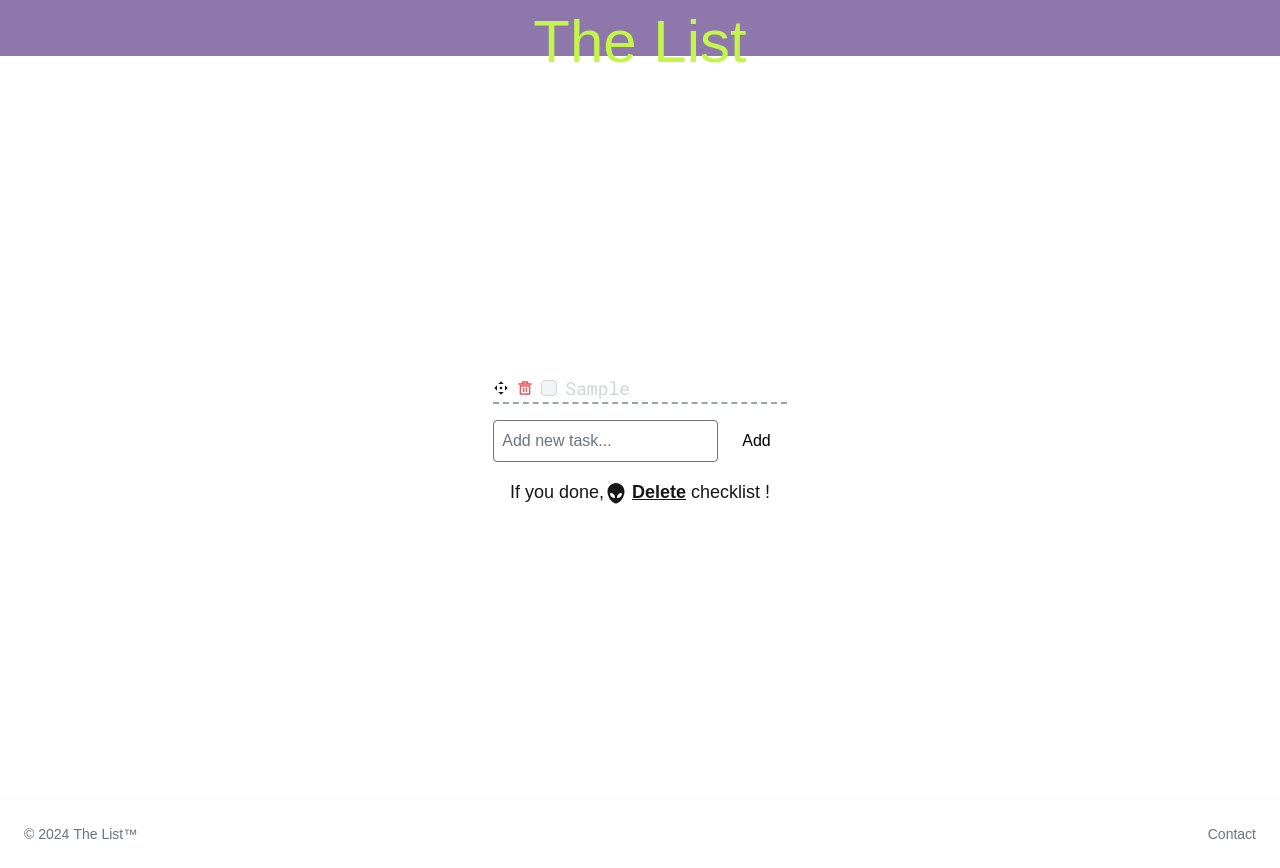
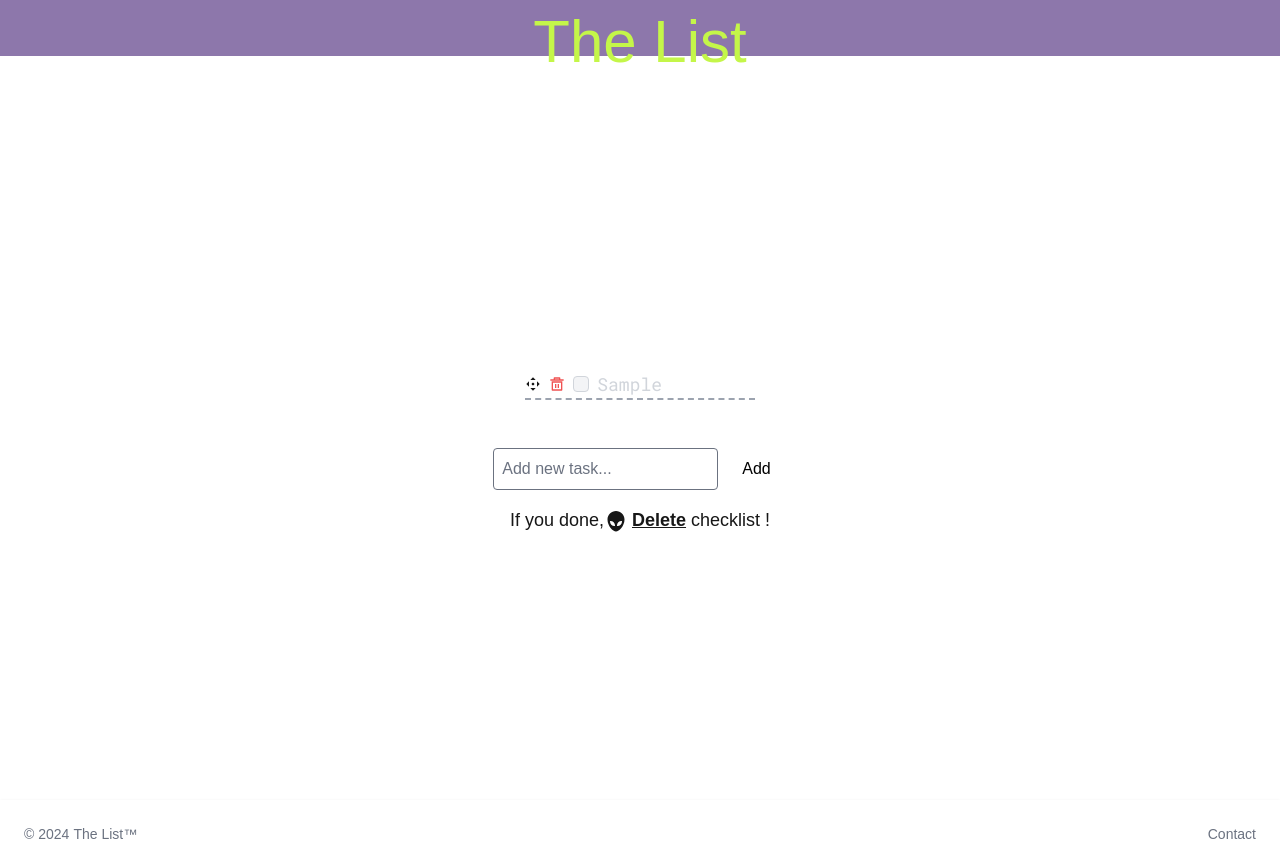
Before and after one commit to Muhammad-Yuda-Yudistira-00/the-list, a Next.js app: page /todolist/task in a window 1280 px wide. Both pictures are taken after typing "Sample" into the empty fields and a click on the button "Add". Built offline with nearby package versions, Linux system fonts and the light colour scheme; no server answers; a web font is replaced by a local one.

Commit message:
fix(mix) task component
refactoring task component, max width, and kursor

yudi-07-4

```diff
--- a/src/components/content/List.tsx
+++ b/src/components/content/List.tsx
@@ -1,16 +1,10 @@
-import { Checkbox, Label } from "flowbite-react";
 import { useState, useEffect, useRef } from "react";
-import { RiDeleteBin5Line, RiDragMoveFill } from "react-icons/ri";
 import {TaskProps} from "@/types/TaskProps"
 import { fetchTasks } from "@/utils/todolist/tasks/fetchTasks";
 import deleteTask from "@/utils/todolist/tasks/deleteTask";
-import {handleChange} from "@/utils/todolist/tasks/handleChange";
-import {handleInput} from "@/utils/todolist/tasks/handleInput";
 import {addTask} from "@/utils/todolist/tasks/addTask";
-import { useDrag, useDrop } from "react-dnd";
 import { robotoMono, cherryCreamSoda } from "@/libs/googleFonts/fontsStyle"
-
-const ItemType = "TASK";
+import TaskItem from "@/components/content/TaskItem"
 
 export default function List({code}: {code: string}) {
   const API_URL: string = process.env.NEXT_PUBLIC_API_URL || ''
@@ -65,8 +59,9 @@ const handleDragEnd = (draggedId: number, droppedId: number) => {
   };
 
   return (
-    <div className="flex max-w-md flex-col gap-4" id="checkbox">
+    <div className="flex max-w-2xl flex-col gap-4" id="checkbox">
 
+      <div className="max-h-96 overflow-y-scroll px-8 pb-8">
         {tasks.map((task, index) => (
           <TaskItem
             key={task.id}
@@ -80,6 +75,7 @@ const handleDragEnd = (draggedId: number, droppedId: number) => {
             setTasks={setTasks}
           />
         ))}
+      </div>
 
       {/* Input untuk task baru */}
       <div className="flex items-center gap-2">
@@ -106,77 +102,77 @@ const handleDragEnd = (draggedId: number, droppedId: number) => {
   );
 }
 
-function TaskItem({
-  task,
-  index,
-  handleDelete,
-  handleDragEnd,
-  API_URL,
-  API_KEY,
-  code,
-  setTasks
-}: {
-  task: TaskProps;
-  index: number;
-  handleDelete: (taskId: number) => void;
-  handleDragEnd: (draggedId: number, droppedId: number) => void;
-  API_URL: string;
-  API_KEY: string;
-  code: string;
-  setTasks: React.Dispatch<React.SetStateAction<TaskProps[]>>
-}) {
-  const [{ isDragging }, drag] = useDrag(() => ({
-    type: ItemType,
-    item: { id: task.id, index },
-    collect: (monitor) => ({
-      isDragging: monitor.isDragging(),
-    }),
-  }));
+// function TaskItem({
+//   task,
+//   index,
+//   handleDelete,
+//   handleDragEnd,
+//   API_URL,
+//   API_KEY,
+//   code,
+//   setTasks
+// }: {
+//   task: TaskProps;
+//   index: number;
+//   handleDelete: (taskId: number) => void;
+//   handleDragEnd: (draggedId: number, droppedId: number) => void;
+//   API_URL: string;
+//   API_KEY: string;
+//   code: string;
+//   setTasks: React.Dispatch<React.SetStateAction<TaskProps[]>>
+// }) {
+//   const [{ isDragging }, drag] = useDrag(() => ({
+//     type: ItemType,
+//     item: { id: task.id, index },
+//     collect: (monitor) => ({
+//       isDragging: monitor.isDragging(),
+//     }),
+//   }));
 
-  const [, drop] = useDrop(() => ({
-    accept: ItemType,
-    hover: (item: { id: number; index: number }) => {
-      if (item.index !== index) {
-        handleDragEnd(item.id, task.id);
-      }
-    },
-  }));
+//   const [, drop] = useDrop(() => ({
+//     accept: ItemType,
+//     hover: (item: { id: number; index: number }) => {
+//       if (item.index !== index) {
+//         handleDragEnd(item.id, task.id);
+//       }
+//     },
+//   }));
 
-   // Gunakan `useRef` untuk referensi elemen DOM
-  const ref = useRef<HTMLDivElement | null>(null);
+//    // Gunakan `useRef` untuk referensi elemen DOM
+//   const ref = useRef<HTMLDivElement | null>(null);
 
-  // Gabungkan `drag` dan `drop` dengan `useEffect`
-  useEffect(() => {
-    if (ref.current) {
-      drag(drop(ref));
-    }
-  }, [drag, drop]);
+//   // Gabungkan `drag` dan `drop` dengan `useEffect`
+//   useEffect(() => {
+//     if (ref.current) {
+//       drag(drop(ref));
+//     }
+//   }, [drag, drop]);
 
-  return (
-    <div
-      ref={ref}
-      className={`flex items-center gap-2 ${isDragging ? "opacity-50" : ""} border-b-2 border-gray-400 border-dashed`}
-    >
-      <RiDragMoveFill className="cursor-pointer flex-shrink-0 hover:text-colorPallete-pallete4" />
-      <RiDeleteBin5Line
-        className="text-red-500 hover:text-red-600 cursor-pointer flex-shrink-0"
-        onClick={() => handleDelete(task.id)}
-      />
-      <Checkbox
-        checked={task.status === "done"}
-        onChange={(e) => handleChange(e, API_URL!, API_KEY!, code, setTasks)}
-        data-id={task.id.toString()}
-        className="text-yellow-400 focus:ring-yellow-400 dark:ring-offset-yellow-400 dark:focus:ring-yellow-400"
-      />
-      <Label
-        className={`text-gray-300 text-lg ${task.status === "done" ? "line-through" : ""} decoration-yellow-500/90 decoration-2 ${robotoMono.className}`}
-        data-id={task.id.toString()}
-        suppressContentEditableWarning
-        contentEditable
-        onInput={(e) => handleInput(e, API_URL!, API_KEY!, code, setTasks)}
-      >
-        {task.title}
-      </Label>
-    </div>
-  );
-}
+//   return (
+//     <div
+//       ref={ref}
+//       className={`flex items-center gap-2 ${isDragging ? "opacity-50" : ""} border-b-2 border-gray-400 border-dashed`}
+//     >
+//       <RiDragMoveFill className="cursor-pointer flex-shrink-0 hover:text-colorPallete-pallete4" />
+//       <RiDeleteBin5Line
+//         className="text-red-500 hover:text-red-600 cursor-pointer flex-shrink-0"
+//         onClick={() => handleDelete(task.id)}
+//       />
+//       <Checkbox
+//         checked={task.status === "done"}
+//         onChange={(e) => handleChange(e, API_URL!, API_KEY!, code, setTasks)}
+//         data-id={task.id.toString()}
+//         className="text-yellow-400 focus:ring-yellow-400 dark:ring-offset-yellow-400 dark:focus:ring-yellow-400"
+//       />
+//       <Label
+//         className={`text-gray-300 text-lg ${task.status === "done" ? "line-through" : ""} decoration-yellow-500/90 decoration-2 ${robotoMono.className}`}
+//         data-id={task.id.toString()}
+//         suppressContentEditableWarning
+//         contentEditable
+//         onInput={(e) => handleInput(e, API_URL!, API_KEY!, code, setTasks)}
+//       >
+//         {task.title}
+//       </Label>
+//     </div>
+//   );
+// }
--- /dev/null
+++ b/src/components/content/TaskItem.tsx
@@ -0,0 +1,85 @@
+import { useDrag, useDrop } from "react-dnd";
+import {TaskProps} from "@/types/TaskProps"
+import { useEffect, useRef } from "react";
+import { RiDeleteBin5Line, RiDragMoveFill } from "react-icons/ri";
+import { Checkbox, Label } from "flowbite-react";
+import { robotoMono } from "@/libs/googleFonts/fontsStyle"
+import {handleInput} from "@/utils/todolist/tasks/handleInput";
+import {handleChange} from "@/utils/todolist/tasks/handleChange";
+
+const ItemType = "TASK";
+
+export default function TaskItem({
+  task,
+  index,
+  handleDelete,
+  handleDragEnd,
+  API_URL,
+  API_KEY,
+  code,
+  setTasks
+}: {
+  task: TaskProps;
+  index: number;
+  handleDelete: (taskId: number) => void;
+  handleDragEnd: (draggedId: number, droppedId: number) => void;
+  API_URL: string;
+  API_KEY: string;
+  code: string;
+  setTasks: React.Dispatch<React.SetStateAction<TaskProps[]>>
+}) {
+  const [{ isDragging }, drag] = useDrag(() => ({
+    type: ItemType,
+    item: { id: task.id, index },
+    collect: (monitor) => ({
+      isDragging: monitor.isDragging(),
+    }),
+  }));
+
+  const [, drop] = useDrop(() => ({
+    accept: ItemType,
+    hover: (item: { id: number; index: number }) => {
+      if (item.index !== index) {
+        handleDragEnd(item.id, task.id);
+      }
+    },
+  }));
+
+   // Gunakan `useRef` untuk referensi elemen DOM
+  const ref = useRef<HTMLDivElement | null>(null);
+
+  // Gabungkan `drag` dan `drop` dengan `useEffect`
+  useEffect(() => {
+    if (ref.current) {
+      drag(drop(ref));
+    }
+  }, [drag, drop]);
+
+  return (
+    <div
+      ref={ref}
+      className={`flex items-center gap-2 ${isDragging ? "opacity-50" : ""} border-b-2 border-gray-400 border-dashed pt-2`}
+    >
+      <RiDragMoveFill className="cursor-pointer flex-shrink-0 hover:text-colorPallete-pallete4" />
+      <RiDeleteBin5Line
+        className="text-red-500 hover:text-red-600 cursor-pointer flex-shrink-0"
+        onClick={() => handleDelete(task.id)}
+      />
+      <Checkbox
+        checked={task.status === "done"}
+        onChange={(e) => handleChange(e, API_URL!, API_KEY!, code, setTasks)}
+        data-id={task.id.toString()}
+        className="text-yellow-400 focus:ring-yellow-400 dark:ring-offset-yellow-400 dark:focus:ring-yellow-400"
+      />
+      <Label
+        className={`text-gray-300 text-lg ${task.status === "done" ? "line-through" : ""} decoration-yellow-500/90 decoration-2 ${robotoMono.className}`}
+        data-id={task.id.toString()}
+        suppressContentEditableWarning
+        contentEditable
+        onInput={(e) => handleInput(e, API_URL!, API_KEY!, code, setTasks)}
+      >
+        {task.title}
+      </Label>
+    </div>
+  );
+}
--- a/src/pages/todolist/[checklist]/index.tsx
+++ b/src/pages/todolist/[checklist]/index.tsx
@@ -35,7 +35,7 @@ export default function Checklist() {
 	 }
 
 	return (
-		<div className="py-4 m-auto flex flex-col items-center justify-center min-h-screen pt-20 pb-20">
+		<div className="py-4 m-auto flex flex-col items-center justify-center min-h-screen pt-24 pb-20">
 	      <div className="pb-8 text-center">
       		<h1 className={`text-5xl ${rubikVinyl.className}`} data-type="title" suppressContentEditableWarning contentEditable onInput={(e) => handleInput(e, setChecklist)} onClick={(e) =>
 								          handleClick(
```
Lines whose indentation alone changed are shown as unchanged.
